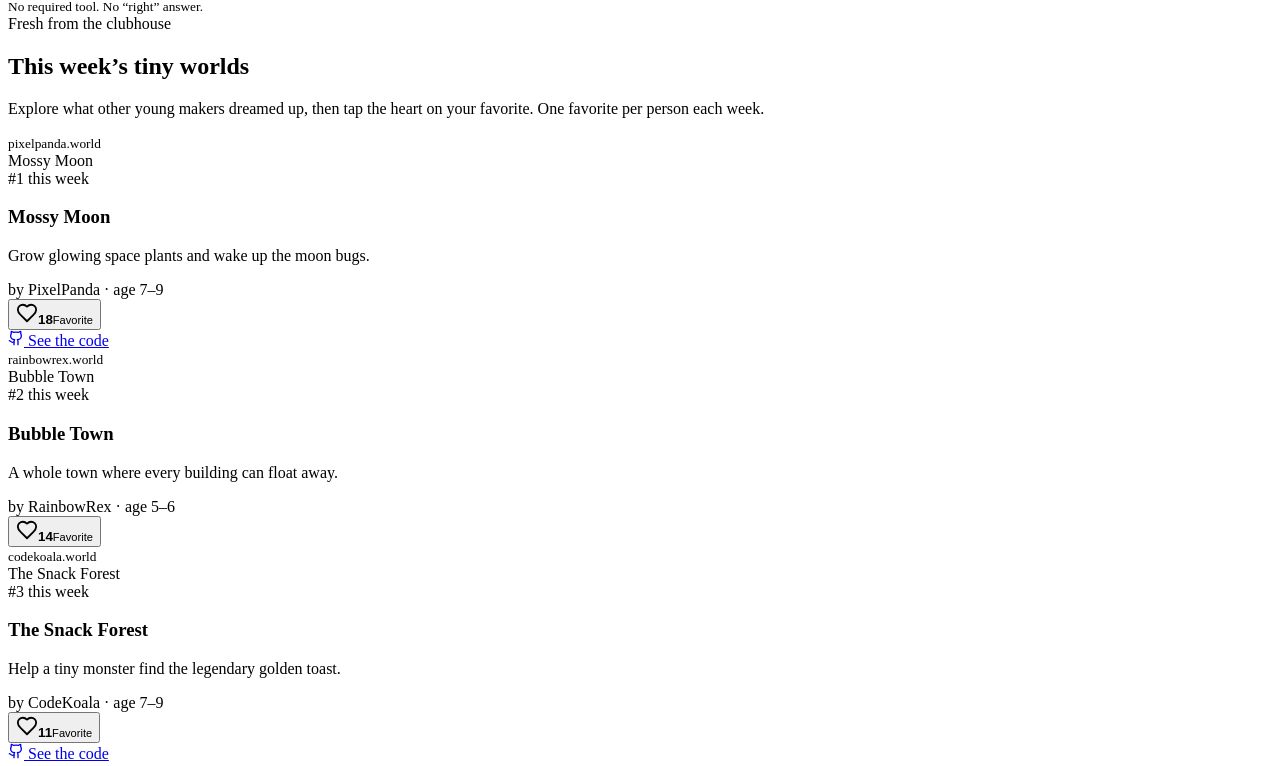
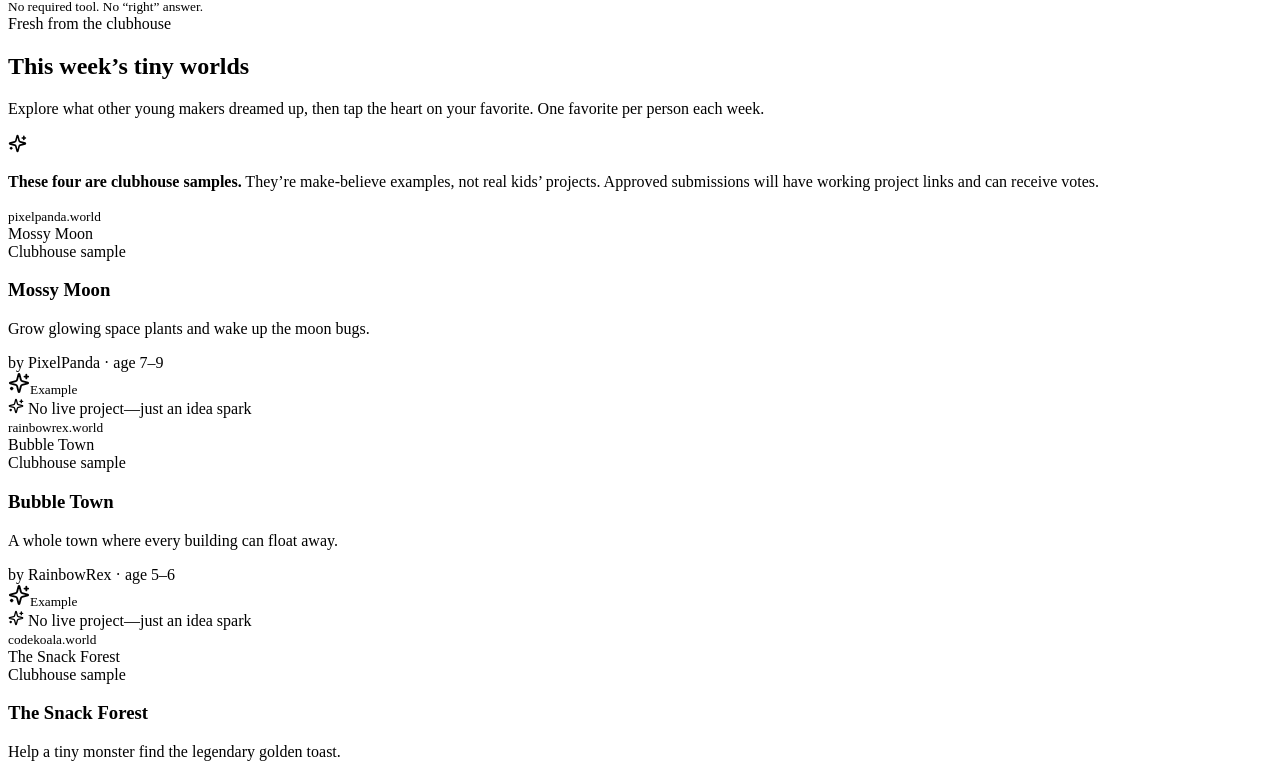
Before and after one commit to amyleesterling/kids-who-vibecode, a React (Vite) app: page / in a window 1280 px wide. Shown: the part 929-1695 px from the top of the page. Built offline with nearby package versions, Linux system fonts and the light colour scheme; no server answers; the HTML template or start-up script is replaced by a standard one.

Commit message:
Clarify sample gallery projects

```diff
--- a/src/App.tsx
+++ b/src/App.tsx
@@ -171,7 +171,8 @@ function App() {
 
   const sortedProjects = useMemo(() => {
     if (!community) return []
-    return [...community.projects].sort((a, b) => (b.baseVotes + (community.voteCounts[b.id] || 0)) - (a.baseVotes + (community.voteCounts[a.id] || 0)))
+    const score = (project: Project) => project.isSample ? -1 : project.baseVotes + (community.voteCounts[project.id] || 0)
+    return [...community.projects].sort((a, b) => score(b) - score(a))
   }, [community])
 
   async function vote(project: Project) {
@@ -245,17 +246,18 @@ function App() {
             <div><span className="kicker">Fresh from the clubhouse</span><h2>This week’s tiny worlds</h2></div>
             <p>Explore what other young makers dreamed up, then tap the heart on your favorite. One favorite per person each week.</p>
           </div>
+          <div className="sample-banner"><Sparkles size={19} /><p><b>These four are clubhouse samples.</b> They’re make-believe examples, not real kids’ projects. Approved submissions will have working project links and can receive votes.</p></div>
           <div className="gallery-grid">
             {sortedProjects.map((project, index) => {
-              const votes = project.baseVotes + (community.voteCounts[project.id] || 0)
+              const votes = project.isSample ? 0 : project.baseVotes + (community.voteCounts[project.id] || 0)
               const selected = community.myVote === project.id
               return (
                 <article className="project-card" key={project.id} style={{ '--accent': project.accent } as CSSProperties}>
                   <div className="project-browser"><div className="window-bar"><span /><span /><span /><small>{project.builder.toLowerCase()}.world</small></div><ProjectScene project={project} /></div>
-                  <div className="project-meta"><div><div className="project-rank">#{index + 1} this week</div><h3>{project.title}</h3><p>{project.description}</p><span className="builder-tag">by {project.builder} · age {project.ageBand}</span></div>
-                    <button className={`vote-button ${selected ? 'selected' : ''}`} onClick={() => vote(project)} aria-pressed={selected} aria-label={`Vote for ${project.title}`}><Heart size={22} fill={selected ? 'currentColor' : 'none'} /><b>{votes}</b><small>{selected ? 'Your fave' : 'Favorite'}</small></button>
+                  <div className="project-meta"><div><div className={`project-rank ${project.isSample ? 'sample-rank' : ''}`}>{project.isSample ? 'Clubhouse sample' : `#${index + 1} this week`}</div><h3>{project.title}</h3><p>{project.description}</p><span className="builder-tag">by {project.builder} · age {project.ageBand}</span></div>
+                    {project.isSample ? <div className="sample-vote" aria-label="Sample project—not open for voting"><Sparkles size={22} /><small>Example</small></div> : <button className={`vote-button ${selected ? 'selected' : ''}`} onClick={() => vote(project)} aria-pressed={selected} aria-label={`Vote for ${project.title}`}><Heart size={22} fill={selected ? 'currentColor' : 'none'} /><b>{votes}</b><small>{selected ? 'Your fave' : 'Favorite'}</small></button>}
                   </div>
-                  <div className="project-links">{project.repoUrl && <a href={project.repoUrl} target="_blank" rel="noreferrer"><Github size={16} /> See the code</a>}{project.demoUrl && project.demoUrl !== '#' && <a href={project.demoUrl} target="_blank" rel="noreferrer"><ExternalLink size={16} /> Try it</a>}</div>
+                  <div className="project-links">{project.isSample ? <span className="sample-link"><Sparkles size={16} /> No live project—just an idea spark</span> : <>{project.repoUrl && <a href={project.repoUrl} target="_blank" rel="noreferrer"><Github size={16} /> See the code</a>}{project.demoUrl && <a href={project.demoUrl} target="_blank" rel="noreferrer"><ExternalLink size={16} /> Try it</a>}</>}</div>
                 </article>
               )
             })}
--- a/src/data.ts
+++ b/src/data.ts
@@ -24,19 +24,19 @@ export const activeChallenge: Challenge = {
 export const seedProjects: Project[] = [
   {
     id: 'mossy-moon', challengeId: 'tiny-worlds', title: 'Mossy Moon', builder: 'PixelPanda', ageBand: '7–9',
-    description: 'Grow glowing space plants and wake up the moon bugs.', repoUrl: 'https://github.com/', baseVotes: 18, scene: 'space', accent: '#b9f44a',
+    description: 'Grow glowing space plants and wake up the moon bugs.', baseVotes: 0, scene: 'space', accent: '#b9f44a', isSample: true,
   },
   {
     id: 'bubble-town', challengeId: 'tiny-worlds', title: 'Bubble Town', builder: 'RainbowRex', ageBand: '5–6',
-    description: 'A whole town where every building can float away.', demoUrl: '#', baseVotes: 14, scene: 'ocean', accent: '#65d9ff',
+    description: 'A whole town where every building can float away.', baseVotes: 0, scene: 'ocean', accent: '#65d9ff', isSample: true,
   },
   {
     id: 'snack-forest', challengeId: 'tiny-worlds', title: 'The Snack Forest', builder: 'CodeKoala', ageBand: '7–9',
-    description: 'Help a tiny monster find the legendary golden toast.', repoUrl: 'https://github.com/', baseVotes: 11, scene: 'garden', accent: '#ffb3c7',
+    description: 'Help a tiny monster find the legendary golden toast.', baseVotes: 0, scene: 'garden', accent: '#ffb3c7', isSample: true,
   },
   {
     id: 'monster-disco', challengeId: 'tiny-worlds', title: 'Monster Disco', builder: 'BugBunny', ageBand: '5–6',
-    description: 'Tap the beat and give every monster a silly dance.', demoUrl: '#', baseVotes: 9, scene: 'monster', accent: '#ffcb45',
+    description: 'Tap the beat and give every monster a silly dance.', baseVotes: 0, scene: 'monster', accent: '#ffcb45', isSample: true,
   },
 ]
 
--- a/src/styles.css
+++ b/src/styles.css
@@ -125,6 +125,9 @@ h1, h2, h3, p { margin-top: 0; }
 .section-heading { display: flex; justify-content: space-between; align-items: end; gap: 40px; margin-bottom: 50px; }
 .section-heading h2 { font-size: clamp(40px, 4.5vw, 64px); line-height: 1; margin: 9px 0 0; }
 .section-heading > p { max-width: 420px; color: var(--ink-soft); font-size: 14px; margin-bottom: 3px; }
+.sample-banner { display: flex; align-items: flex-start; gap: 13px; margin: -22px 0 34px; padding: 16px 18px; background: #fff4b9; border: 1.5px solid var(--ink); border-radius: 11px; box-shadow: 4px 4px 0 var(--yellow); }
+.sample-banner svg { flex: 0 0 auto; color: var(--coral); margin-top: 2px; }
+.sample-banner p { margin: 0; font-size: 12px; line-height: 1.55; }
 .gallery-grid { display: grid; grid-template-columns: repeat(2, 1fr); gap: 34px; }
 .project-card { border: 2px solid var(--ink); border-radius: 16px; padding: 13px; background: white; box-shadow: 7px 7px 0 var(--accent); transition: transform .2s ease; }
 .project-card:hover { transform: translateY(-5px) rotate(-.3deg); }
@@ -164,15 +167,19 @@ h1, h2, h3, p { margin-top: 0; }
 .disco-ball { width: 47px; height: 47px; border-radius: 50%; position: absolute; top: 16px; left: 50%; transform: translateX(-50%); background: repeating-linear-gradient(45deg, white 0 7px, var(--blue) 7px 14px); border: 2px solid var(--ink); }
 .project-meta { display: grid; grid-template-columns: 1fr auto; gap: 20px; padding: 19px 7px 13px; }
 .project-rank { color: var(--coral); font-family: 'DM Mono'; font-size: 9px; font-weight: 500; text-transform: uppercase; }
+.project-rank.sample-rank { color: var(--purple); }
 .project-meta h3 { font-family: 'Paytone One', 'Arial Rounded MT Bold', 'Trebuchet MS', sans-serif; font-weight: 400; font-size: 25px; margin: 4px 0 7px; }
 .project-meta p { font-size: 12px; color: var(--ink-soft); margin-bottom: 8px; }
 .builder-tag { font-family: 'DM Mono'; font-size: 9px; background: var(--paper); padding: 5px 7px; border-radius: 4px; }
 .vote-button { width: 70px; height: 84px; align-self: start; border: 1.5px solid var(--ink); background: white; border-radius: 12px; display: flex; flex-direction: column; align-items: center; justify-content: center; cursor: pointer; color: var(--ink); box-shadow: 3px 3px 0 var(--ink); }
 .vote-button:hover, .vote-button.selected { color: #e6425d; background: #fff1f3; }
 .vote-button b { font-size: 15px; margin-top: 2px; }.vote-button small { font-size: 7px; font-weight: 800; text-transform: uppercase; }
+.sample-vote { width: 70px; height: 84px; align-self: start; border: 1.5px dashed var(--ink); background: var(--paper); border-radius: 12px; display: flex; flex-direction: column; align-items: center; justify-content: center; color: var(--purple); }
+.sample-vote small { margin-top: 5px; font-size: 7px; font-weight: 800; text-transform: uppercase; }
 .project-links { display: flex; gap: 18px; border-top: 1px solid var(--line); padding: 11px 7px 3px; }
 .project-links a { display: flex; align-items: center; gap: 6px; font-size: 10px; font-weight: 800; }
 .project-links a:hover { color: var(--coral); }
+.sample-link { display: flex; align-items: center; gap: 6px; color: var(--ink-soft); font-size: 10px; font-weight: 700; }
 .gallery-footnote { display: flex; justify-content: center; align-items: center; gap: 8px; margin: 38px 0 0; font-family: 'DM Mono'; font-size: 9px; color: var(--ink-soft); }
 
 .how-section { background: var(--paper-deep); padding-block: 100px; border-block: 1px solid var(--line); }
--- a/src/types.ts
+++ b/src/types.ts
@@ -23,6 +23,7 @@ export type Project = {
   baseVotes: number
   scene: 'space' | 'garden' | 'ocean' | 'monster'
   accent: string
+  isSample?: boolean
 }
 
 export type SubmissionInput = {
```
Also changed, not shown: worker/index.ts (+6 -3 lines), 1 other file (tests, documents, lock files or other folders).
